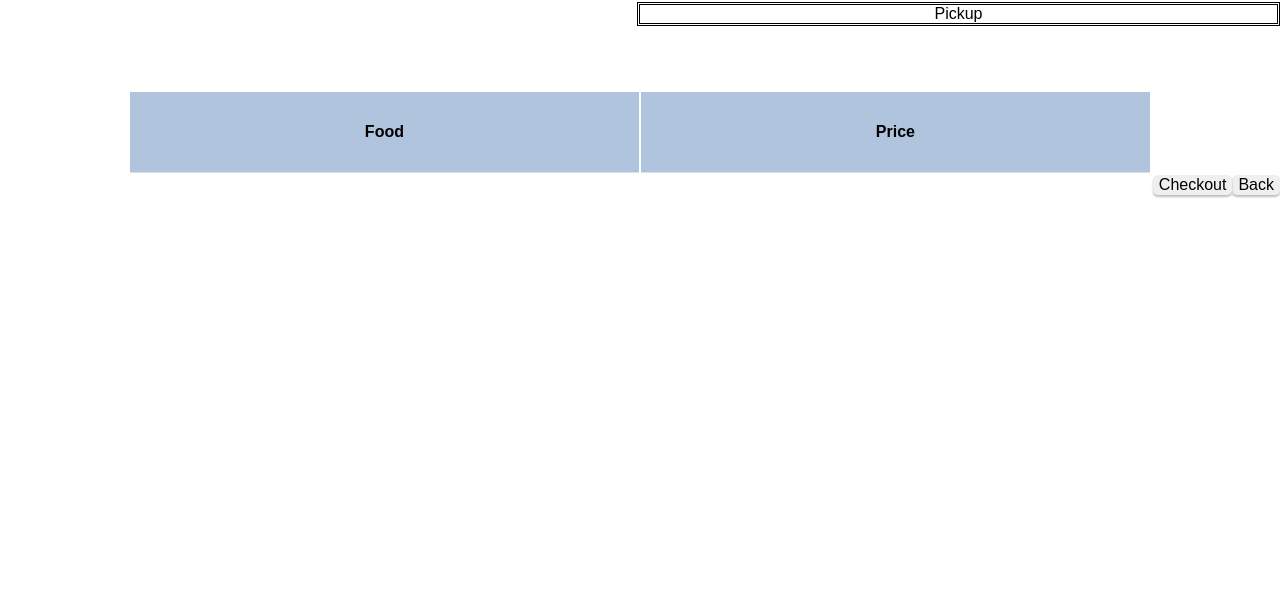
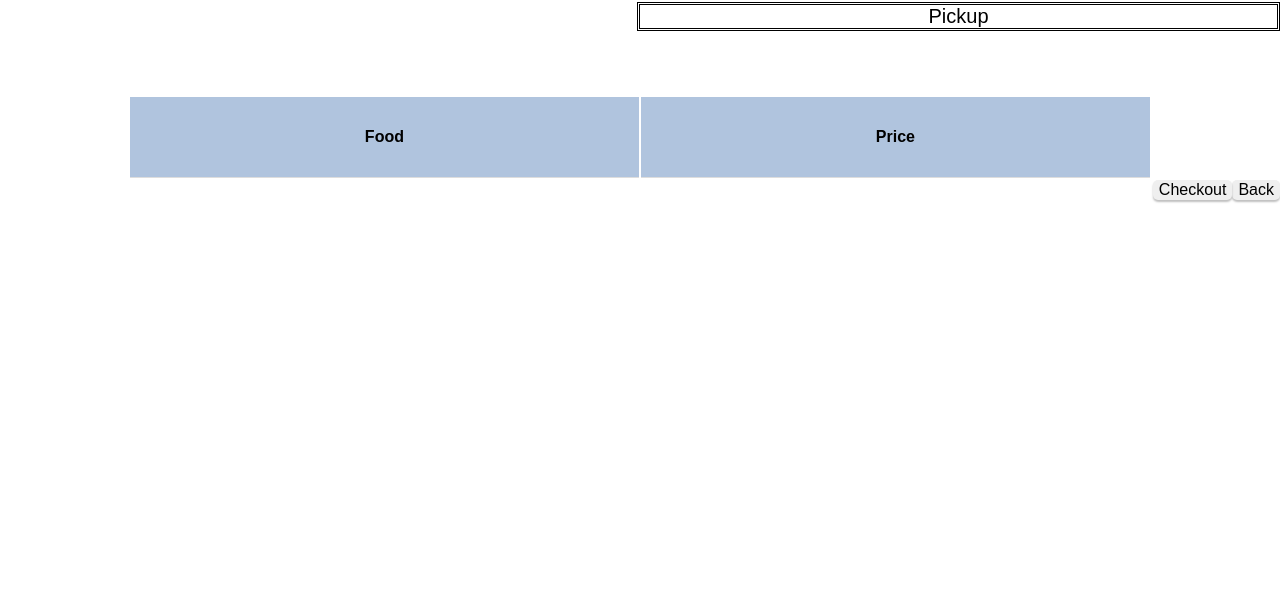
Before and after one commit to larsz-o/redux-pizza-parlor, a React app: page /#/checkout in a window 1280 px wide. Shown: the part 187-800 px from the top of the page. Built offline with nearby package versions, Linux system fonts and the light colour scheme.

Commit message:
Topcomponent type styling updated.

```diff
--- a/src/components/CheckoutView/TopComponent/TopComponent.css
+++ b/src/components/CheckoutView/TopComponent/TopComponent.css
@@ -1,10 +1,11 @@
 p {
     font-size: 20px;
+    text-align: left;
 }
 
 span {
     text-align: center;
-    align-self: center;
+    font-size: 20px;
 }
 
 .container {
@@ -18,6 +19,8 @@ span {
 
 .type {
     float: right;
+    text-align: center;
     border: double;
     width: 50%;
+    height: 20%;
 }
```
